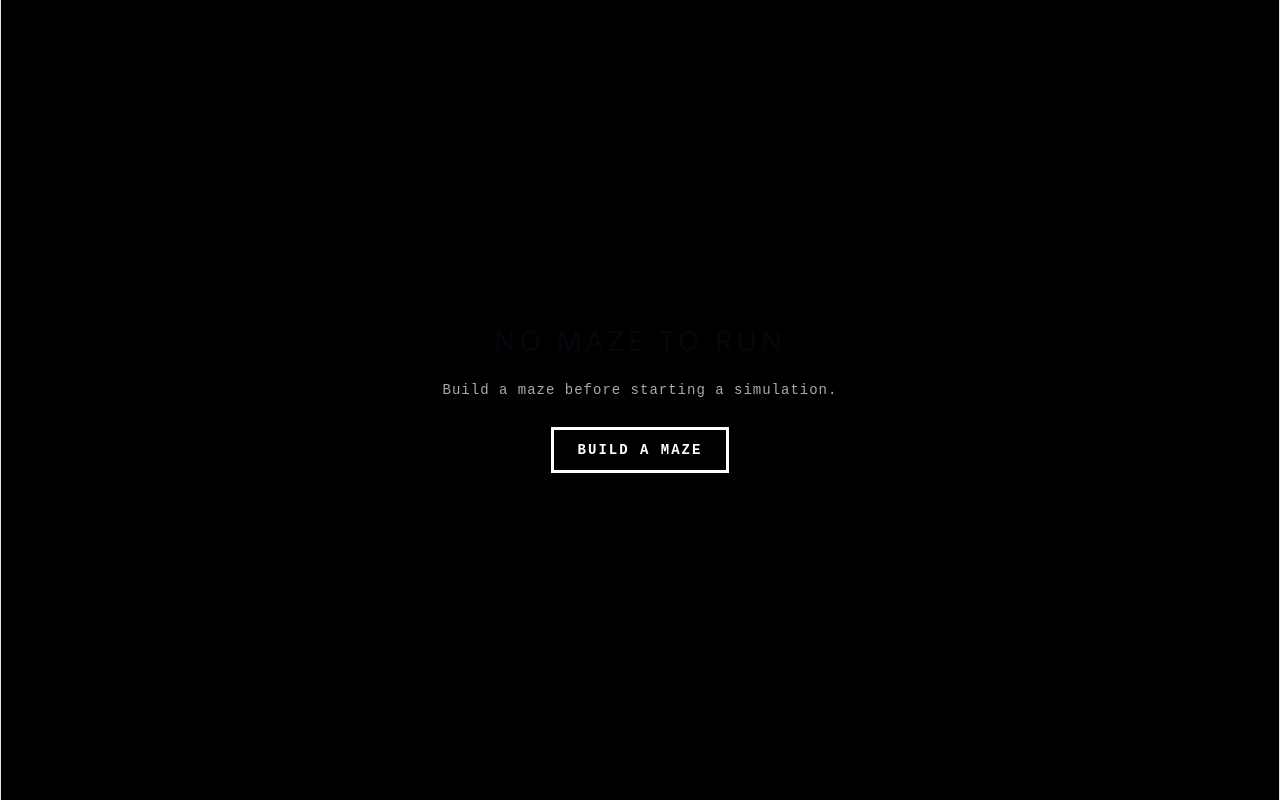
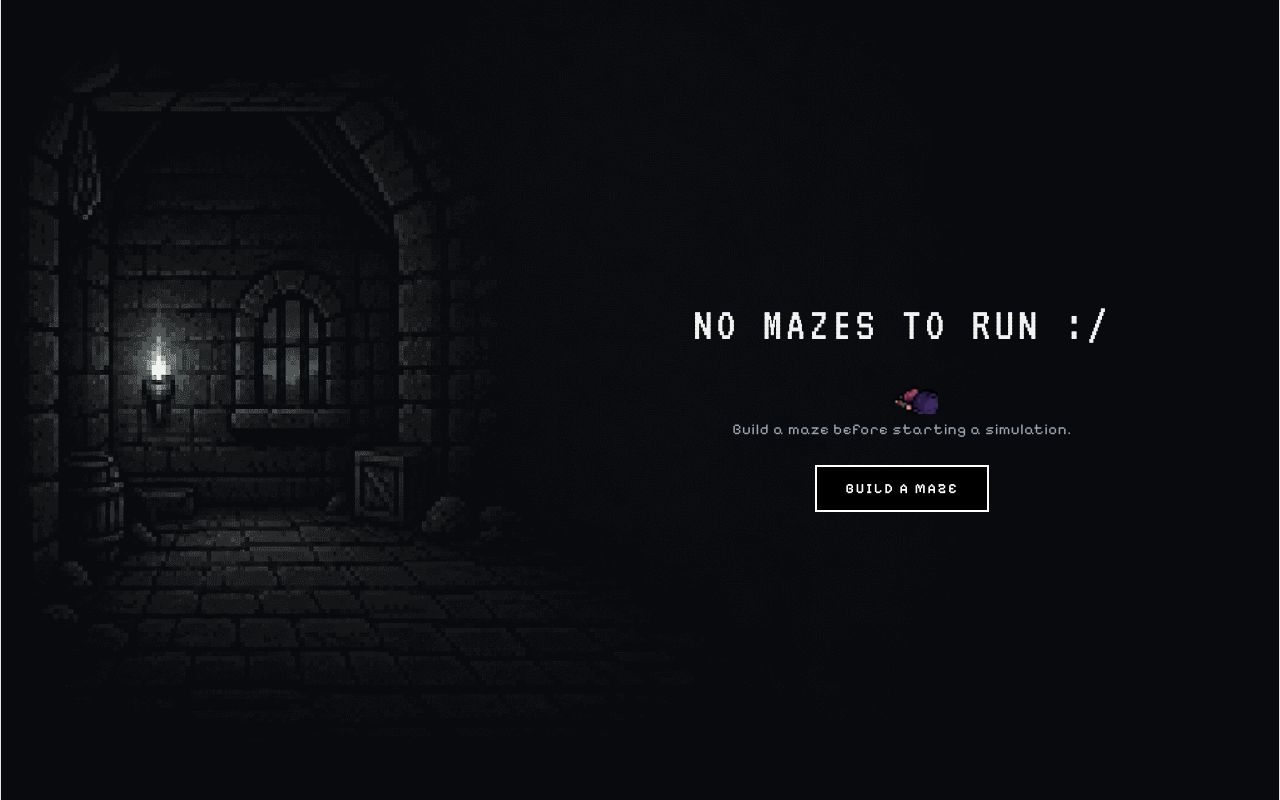
Before and after one commit to thisIsManasTripathi/maze-runner, a React app in the folder frontend/: page /run in a window 1280 px wide. Built offline with nearby package versions, Linux system fonts and the light colour scheme.

Commit message:
-added themed fallback page -reduced bg images file size

```diff
--- a/frontend/components/Fallback/Fallback.css
+++ b/frontend/components/Fallback/Fallback.css
@@ -1,56 +1,147 @@
 .no-maze-page {
     min-height: 100vh;
+    width: 100%;
+
+    box-sizing: border-box;
 
     background: #000;
     color: #fff;
 
     display: flex;
     flex-direction: column;
+
+    /* Move content toward the right */
     align-items: center;
     justify-content: center;
 
     gap: 24px;
 
-    font-family: "Courier New", monospace;
+    padding: 0 9% 0 50%;
+
+    font-family: "Pixelify Sans", monospace;
     text-align: center;
+
+    background-image: url("/assets/fallback-bg.png");
+    background-size: cover;
+    background-position: -15% center;
+    background-repeat: no-repeat;
+
+    overflow: hidden;
 }
+
+
+/* ========================================
+   HEADING
+   ======================================== */
 
 .no-maze-page h1 {
     margin: 0;
 
-    font-size: 28px;
+    font-family: "VT323", monospace;
+
+    font-size: 48px;
+    font-weight: normal;
+
     letter-spacing: 4px;
+
+    color: #f2f2f2;
 }
+
+
+/* ========================================
+   DESCRIPTION
+   ======================================== */
 
 .no-maze-page p {
     margin: 0;
 
-    color: #aaa;
-    font-size: 14px;
-    letter-spacing: 1px;
+    max-width: 420px;
+
+    color: #9ba5ae;
+
+    font-family: "Pixelify Sans", monospace;
+
+    font-size: 15px;
+
+    line-height: 1.5;
+
+    letter-spacing: 0.8px;
 }
 
+
+/* ========================================
+   BUTTON
+   ======================================== */
+
 .no-maze-page button {
-    padding: 12px 24px;
+    padding: 13px 28px;
 
     background: #000;
     color: #fff;
 
-    border: 3px solid #fff;
+    border: 2px solid #fff;
 
-    font-family: inherit;
+    font-family: "Pixelify Sans", monospace;
+
     font-size: 14px;
-    font-weight: bold;
+    font-weight: 600;
+
     letter-spacing: 2px;
 
     cursor: pointer;
+
+    transition:
+        background 120ms ease,
+        color 120ms ease,
+        transform 120ms ease;
 }
+
+
+/* Hover */
 
 .no-maze-page button:hover {
     background: #fff;
     color: #000;
 }
 
+
+/* Press */
+
 .no-maze-page button:active {
     transform: translate(2px, 2px);
 }
+
+#dead-knight{
+    min-width:32px;
+    min-height:32px;
+    background-image: url("/assets/dead-right.png");
+    background-position: -192px;
+    scale: 2.25;
+}
+
+/* ========================================
+   SMALL SCREENS
+   ======================================== */
+
+@media (max-width: 700px) {
+
+    .no-maze-page {
+        align-items: center;
+
+        justify-content: flex-end;
+
+        text-align: center;
+
+        padding: 0 30px 12vh;
+
+        background-position: left center;
+    }
+
+    .no-maze-page h1 {
+        font-size: 40px;
+    }
+
+    .no-maze-page p {
+        font-size: 14px;
+    }
+}
--- a/frontend/components/Fallback/Fallback.jsx
+++ b/frontend/components/Fallback/Fallback.jsx
@@ -10,7 +10,11 @@ export default function Fallback() {
 
     return (
         <div className="no-maze-page">
-            <h1>NO MAZE TO RUN</h1>
+            <div>
+
+            </div>
+            <h1>NO MAZES TO RUN :/</h1>
+            <div id="dead-knight"></div>
 
             <p>Build a maze before starting a simulation.</p>
 
```
Also changed, not shown: frontend/public/assets/fallback-bg.png (added), frontend/public/assets/run-bg.png, 1 other file.
